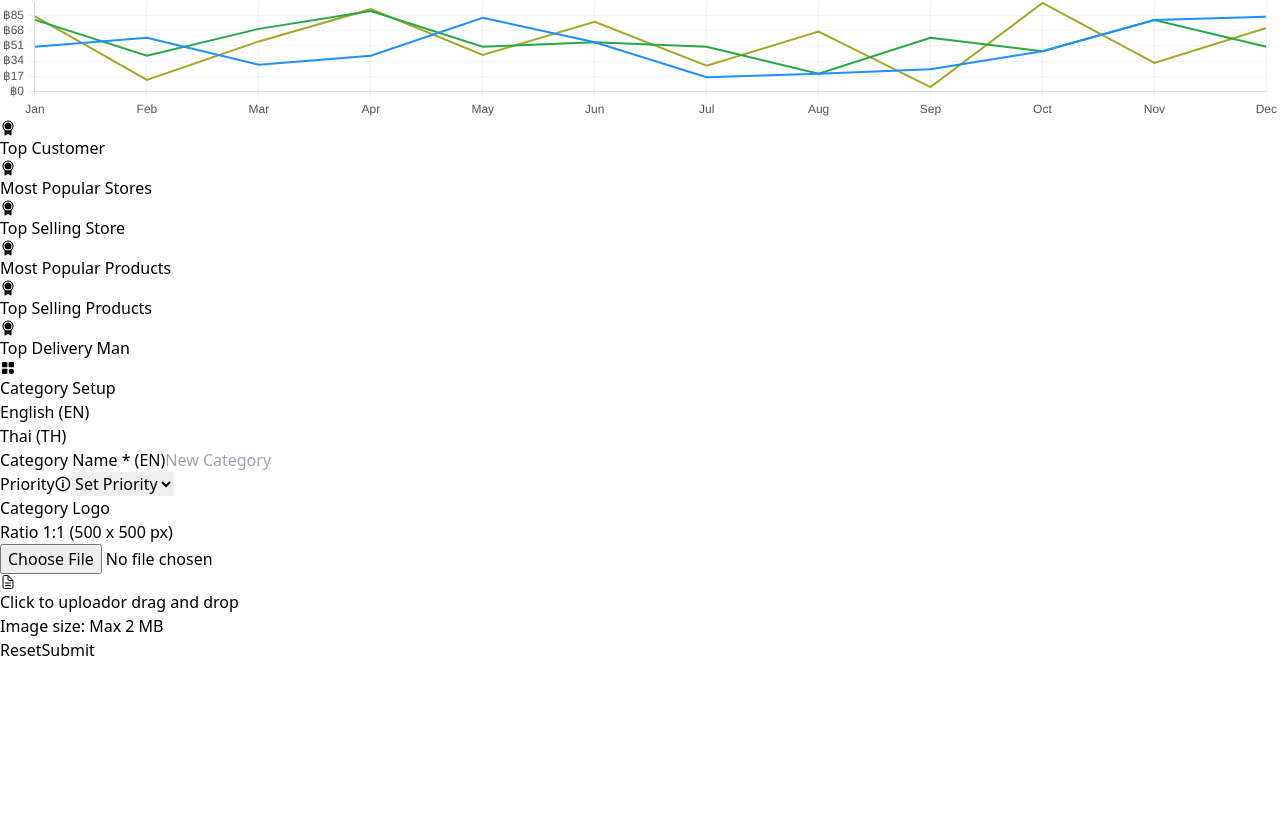
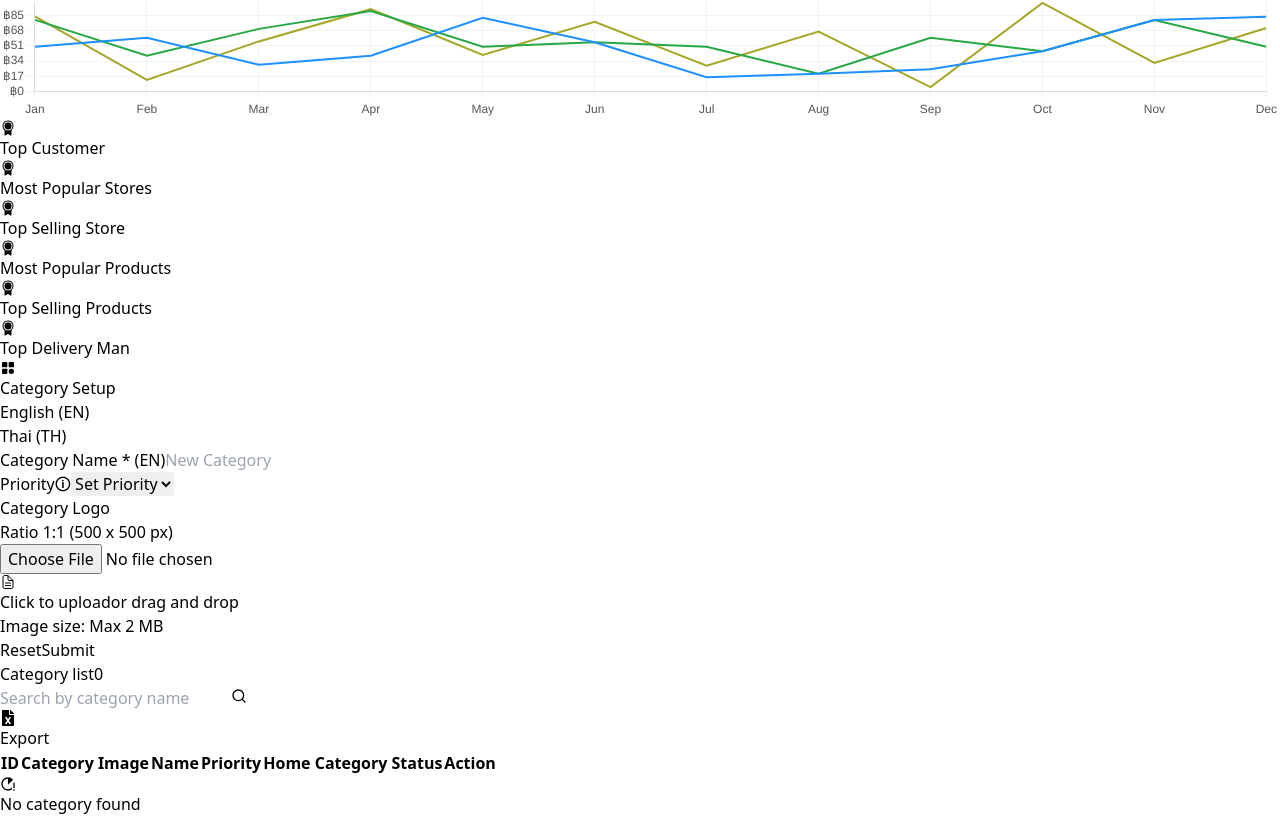
Before and after one commit to jhajathanawit/front-end, a React (Vite) app: page / in a window 1280 px wide. Shown: the part 1754-2570 px from the top of the page. Before the commit the page ends 2416 px from the top, so only its background shows below. Built offline with nearby package versions, Linux system fonts and the light colour scheme.

Commit message:
addCategoryList

```diff
--- a/src/Component/category/category.tsx
+++ b/src/Component/category/category.tsx
@@ -1,5 +1,8 @@
 import { TbCategoryFilled } from "react-icons/tb";
 import { IoDocumentTextOutline } from "react-icons/io5";
+import { FiSearch } from "react-icons/fi";
+import { FaFileExcel } from "react-icons/fa";
+import { MdRunningWithErrors } from "react-icons/md";
 
 export default function Category() {
     return (
@@ -9,7 +12,9 @@ export default function Category() {
                 <h1 className="text-2xl font-bold">Category Setup</h1>
             </div>
 
-            <div className="p-4 mt-2 flex justify-between gap-10 shadow-md border rounded-md">
+            <div className="p-4 mt-2 shadow-md border rounded-md flex flex-col gap-4">
+                {/* ส่วนบน: ซ้าย-ขวา */}
+                <div className="flex justify-between">
                     {/* LEFT SIDE */}
                     <div className="w-1/2">
                         {/* Tabs */}
@@ -51,12 +56,11 @@ export default function Category() {
                         </div>
                     </div>
 
-                {/* RIGHT SIDE */}
-                <div className="m-10 rounded-md bg-gray-50 w-1/2 flex flex-col items-center justify-start">
-                    <label className="font-bold text-sm mb-1">Category Logo</label>
+                    {/* RIGHT SIDE (Gray box) */}
+                    <div className="m-10 rounded-md bg-gray-50 w-1/2 flex flex-col items-center justify-start py-4">
+                        <label className="mt-4 font-bold text-sm mb-1">Category Logo</label>
                         <p className="font-bold text-sm text-blue-600 mb-4">Ratio 1:1 (500 x 500 px)</p>
 
-                    {/* Upload Box */}
                         <label className="flex flex-col items-center justify-center w-40 h-40 border-2 border-dashed rounded cursor-pointer hover:bg-gray-100">
                             <input type="file" className="hidden" />
                             <IoDocumentTextOutline className="text-2xl text-black-500" />
@@ -64,14 +68,68 @@ export default function Category() {
                             <span className="font-bold text-sm text-black-500">or drag and drop</span>
                         </label>
 
-                    <p className="text-sm text-gray-500 mt-2">Image size: Max 2 MB</p>
+                        <p className="mb-4 text-sm text-gray-500 mt-2">Image size: Max 2 MB</p>
                     </div>
                 </div>
 
-            {/* Buttons */}
-            <div className="flex justify-end space-x-4 mt-8">
+                {/* ปุ่มด้านล่าง (อยู่ในกล่องขาว แต่นอกกล่องเทา) */}
+                <div className="flex justify-end px-4 pb-2">
                     <button type="reset" className="px-4 py-2 border rounded text-gray-600 hover:bg-gray-100">Reset</button>
-                <button type="submit" className="px-6 py-2 bg-blue-600 text-white rounded hover:bg-blue-700">Submit</button>
+                    <button type="submit" className="ml-4 px-6 py-2 bg-blue-600 text-white rounded hover:bg-blue-700">Submit</button>
+                </div>
+            </div>
+
+
+            <div className="p-4 mt-5 shadow-md border rounded-md flex flex-col gap-4">
+                <div className="flex justify-between items-center">
+                    {/* ซ้าย */}
+                    <div className="flex items-center space-x-2">
+                        <span className="font-semibold text-black">Category list</span>
+                        <span className="font-bold px-2 py-0.5 text-sm rounded-full bg-gray-100 text-gray-600">0</span>
+                    </div>
+
+                    {/* ขวา */}
+                    <div className="flex items-center justify-end space-x-4">
+                        {/* Search Box */}
+                        <div className="flex items-center border rounded-md overflow-hidden">
+                            <input
+                                type="text"
+                                placeholder="Search by category name"
+                                className="px-3 py-2 outline-none text-sm placeholder-gray-400"
+                            />
+                            <button className="bg-gray-100 px-3 py-2 hover:bg-gray-200">
+                                <FiSearch />
+                            </button>
+                        </div>
+
+                        {/* Export Button */}
+                        <button className="flex items-center border border-blue-500 text-blue-600 font-semibold px-4 py-2 rounded-md hover:bg-blue-50">
+                            <FaFileExcel className="mr-2 text-green-600 text-lg" />
+                            Export
+                        </button>
+                    </div>
+                </div>
+
+                <table className="min-w-full table-auto">
+                    <thead className="bg-gray-100">
+                        <tr>
+                            <th className="px-4 py-2 font-semibold text-black">ID</th>
+                            <th className="px-4 py-2 font-semibold text-black">Category Image</th>
+                            <th className="px-4 py-2 font-semibold text-black">Name</th>
+                            <th className="px-4 py-2 font-semibold text-black">Priority</th>
+                            <th className="px-4 py-2 font-semibold text-black">Home Category Status</th>
+                            <th className="px-4 py-2 font-semibold text-black">Action</th>
+                        </tr>
+                    </thead>
+                    <tbody>
+
+                    </tbody>
+                </table>
+
+                <div className="flex flex-col justify-center items-center p-2 mt-6 gap-2">
+                    <MdRunningWithErrors className="mt-20 text-9xl text-black-500" />
+                    <p className="mb-10 text-sm text-gray-500 mt-2">No category found</p>
+                </div>
             </div>
         </>
     );
```
Lines whose indentation alone changed are shown as unchanged.
